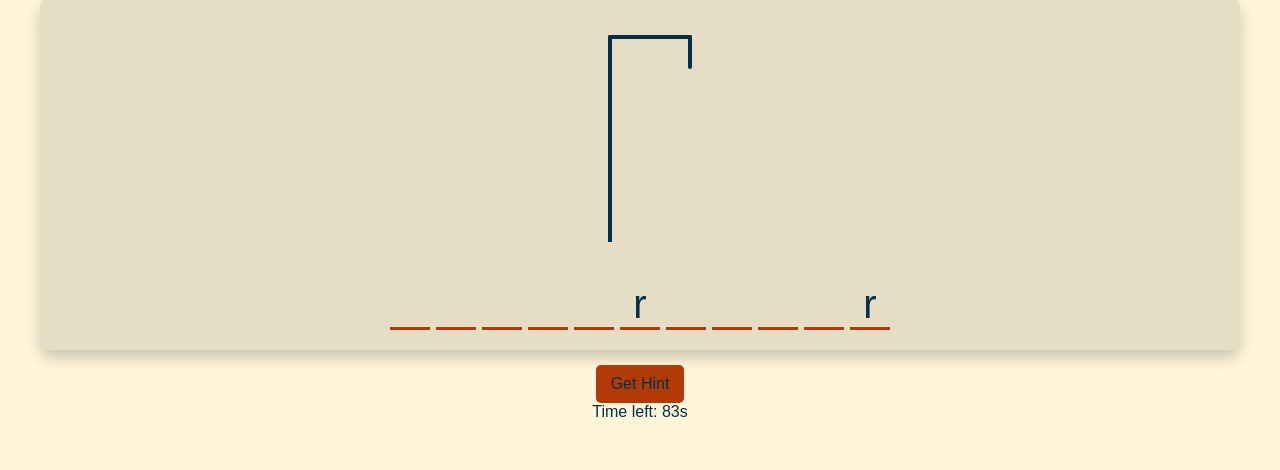
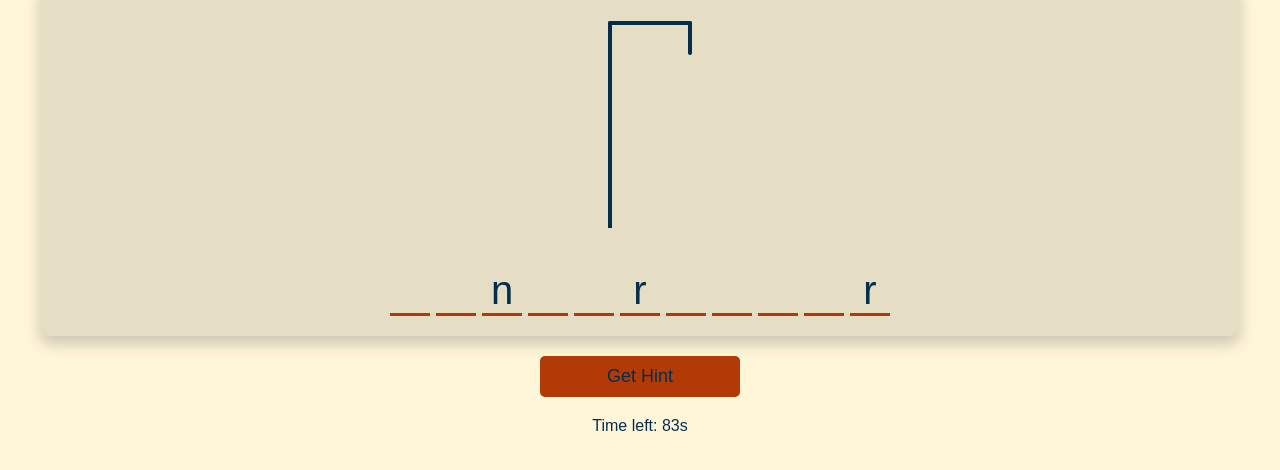
Before and after one commit to SHIVAMRAWAT92003/SRHUNGMAN, a plain HTML site: page index.html in a window 1280 px wide. Both pictures are taken after a click on the button "Get Hint". Shown: the part 274-744 px from the top of the page. Drawn offline with Linux system fonts and the light colour scheme; a web font is replaced by a local one.

Commit message:
file changes

```diff
--- a/script.js
+++ b/script.js
@@ -100,6 +100,7 @@ keys.forEach((key) => {
 
 // Hint button event listener with debug logs
 hintButton.addEventListener("click", () => {
+  console.log("Hint button clicked"); // Add this for debugging
   if (playable) {
     const unusedLetters = selectedWord.split("").filter(letter => !correctLetters.includes(letter));
     if (unusedLetters.length > 0) {
@@ -115,7 +116,6 @@ hintButton.addEventListener("click", () => {
     }
   }
 });
-
 
 
 
@@ -158,6 +158,26 @@ themeToggle.addEventListener("click", () => {
 });
 
 
+hintButton.addEventListener("click", handleHint);
+hintButton.addEventListener("touchstart", handleHint); // For mobile devices
+
+function handleHint() {
+  if (playable) {
+    const unusedLetters = selectedWord.split("").filter(letter => !correctLetters.includes(letter));
+    if (unusedLetters.length > 0) {
+      const hintLetter = unusedLetters[Math.floor(Math.random() * unusedLetters.length)];
+      if (!correctLetters.includes(hintLetter)) {
+        correctLetters.push(hintLetter);
+        displayWord();
+      } else {
+        showNotification();
+      }
+    } else {
+      showNotification();
+    }
+  }
+}
+
 
 
 // Initial display of the word
--- a/style.css
+++ b/style.css
@@ -299,3 +299,27 @@ button:focus {
     max-width: 400px;
   }
 }
+
+
+
+#hint-button {
+  font-size: 18px;
+  padding: 10px 15px;
+  width: 100%;
+  max-width: 200px;
+  margin: 20px auto;
+  display: block;
+}
+
+@media (max-width: 412px) {
+  #hint-button {
+    padding: 12px 10px;
+    font-size: 16px;
+    width: 90%;
+  }
+}
+
+#hint-button:focus {
+  outline: none; /* Remove default focus styles */
+  background-color: var(--secondary-color); /* Highlight the button on focus */
+}
```
